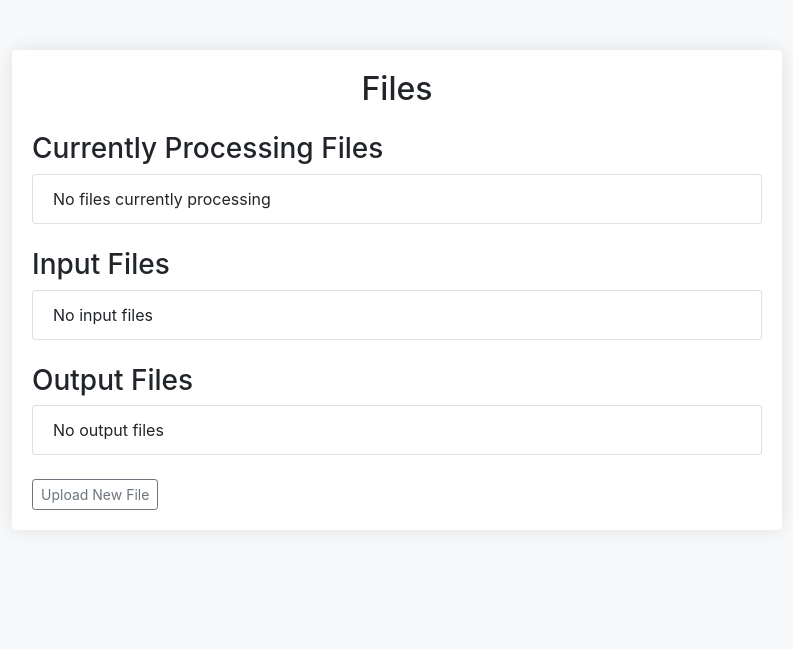
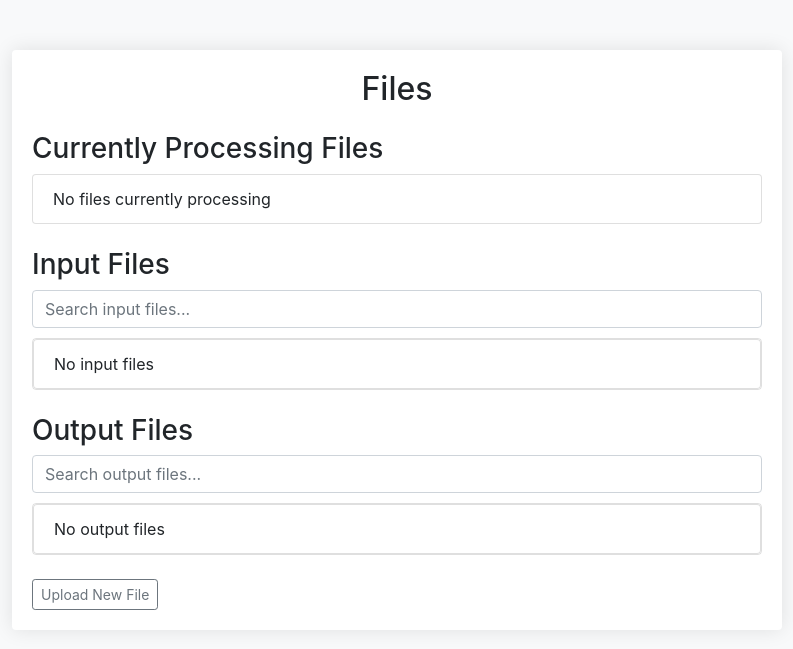
Before and after one commit to jgornet/cell-segmentation, a Flask app: template website/templates/files.html in a window 1280 px wide. Shown: the top 649 px of the page, without its empty margins (243-1036 px from the left). Run offline with Flask 3, Linux system fonts and the light colour scheme; the template is opened without the code that fills it, so the values that code supplies are empty; some libraries are stand-ins or nearby versions.

Commit message:
Made file lists searchable

```diff
--- a/website/templates/files.html
+++ b/website/templates/files.html
@@ -10,6 +10,29 @@
         body { background-color: #f8f9fa; }
         .container { max-width: 800px; margin-top: 50px; }
         .card { border: none; box-shadow: 0 0 20px rgba(0,0,0,0.1); }
+        .scrollable-list {
+            max-height: 300px;
+            overflow-y: auto;
+            border: 1px solid rgba(0,0,0,.125);
+            border-radius: .25rem;
+        }
+        .search-box {
+            margin-bottom: 10px;
+        }
+        /* Style for webkit browsers */
+        .scrollable-list::-webkit-scrollbar {
+            width: 8px;
+        }
+        .scrollable-list::-webkit-scrollbar-track {
+            background: #f1f1f1;
+        }
+        .scrollable-list::-webkit-scrollbar-thumb {
+            background: #888;
+            border-radius: 4px;
+        }
+        .scrollable-list::-webkit-scrollbar-thumb:hover {
+            background: #555;
+        }
     </style>
 </head>
 <body>
@@ -34,7 +57,9 @@
                 </ul>
 
                 <h3>Input Files</h3>
-                <ul class="list-group mb-4">
+                <input type="text" class="form-control search-box" id="inputSearch" placeholder="Search input files...">
+                <div class="scrollable-list mb-4">
+                    <ul class="list-group" id="inputFilesList">
                         {% for file in input_files %}
                             <li class="list-group-item d-flex justify-content-between align-items-center">
                                 {{ file }}
@@ -49,9 +74,12 @@
                             <li class="list-group-item">No input files</li>
                         {% endfor %}
                     </ul>
+                </div>
 
                 <h3>Output Files</h3>
-                <ul class="list-group">
+                <input type="text" class="form-control search-box" id="outputSearch" placeholder="Search output files...">
+                <div class="scrollable-list">
+                    <ul class="list-group" id="outputFilesList">
                         {% for file in output_files %}
                             <li class="list-group-item d-flex justify-content-between align-items-center">
                                 {{ file }}
@@ -61,6 +89,7 @@
                             <li class="list-group-item">No output files</li>
                         {% endfor %}
                     </ul>
+                </div>
 
                 <div class="mt-4">
                     <a href="{{ url_for('upload_form') }}" class="btn btn-outline-secondary btn-sm">Upload New File</a>
@@ -76,6 +105,22 @@
             if (errorMessage) {
                 $('#error').text(errorMessage).show();
             }
+
+            // Search functionality for input files
+            $("#inputSearch").on("keyup", function() {
+                var value = $(this).val().toLowerCase();
+                $("#inputFilesList li").filter(function() {
+                    $(this).toggle($(this).text().toLowerCase().indexOf(value) > -1)
+                });
+            });
+
+            // Search functionality for output files
+            $("#outputSearch").on("keyup", function() {
+                var value = $(this).val().toLowerCase();
+                $("#outputFilesList li").filter(function() {
+                    $(this).toggle($(this).text().toLowerCase().indexOf(value) > -1)
+                });
+            });
         });
     </script>
 </body>
```
Lines whose indentation alone changed are shown as unchanged.
